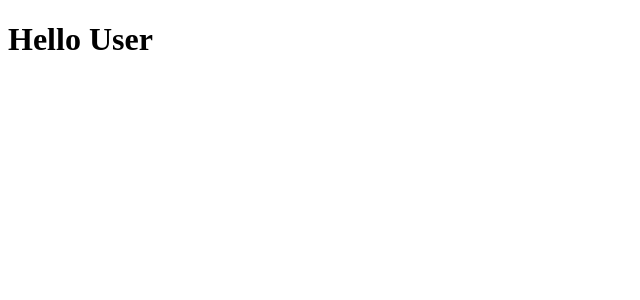
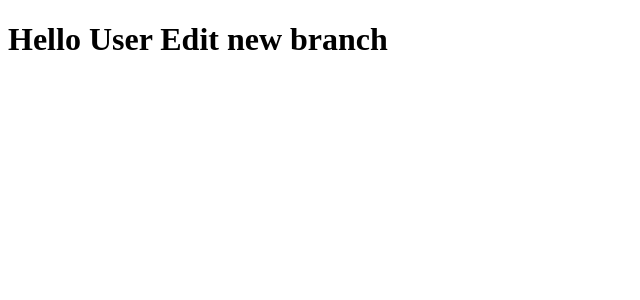
Before and after one commit to duong94/first-demo-nextjs, a Next.js app: page /user in a window 1280 px wide. Shown: the top 300 px of the page, without its empty margins (0-640 px from the left). Built offline with nearby package versions, Linux system fonts and the light colour scheme.

Commit message:
commit in new branch

```diff
--- a/pages/user.js
+++ b/pages/user.js
@@ -2,7 +2,7 @@ import  React from "react";
 
 export default function User(){
     return (
-        <h1>Hello User</h1>
+        <h1>Hello User Edit new branch</h1>
 
     )
 }
```
